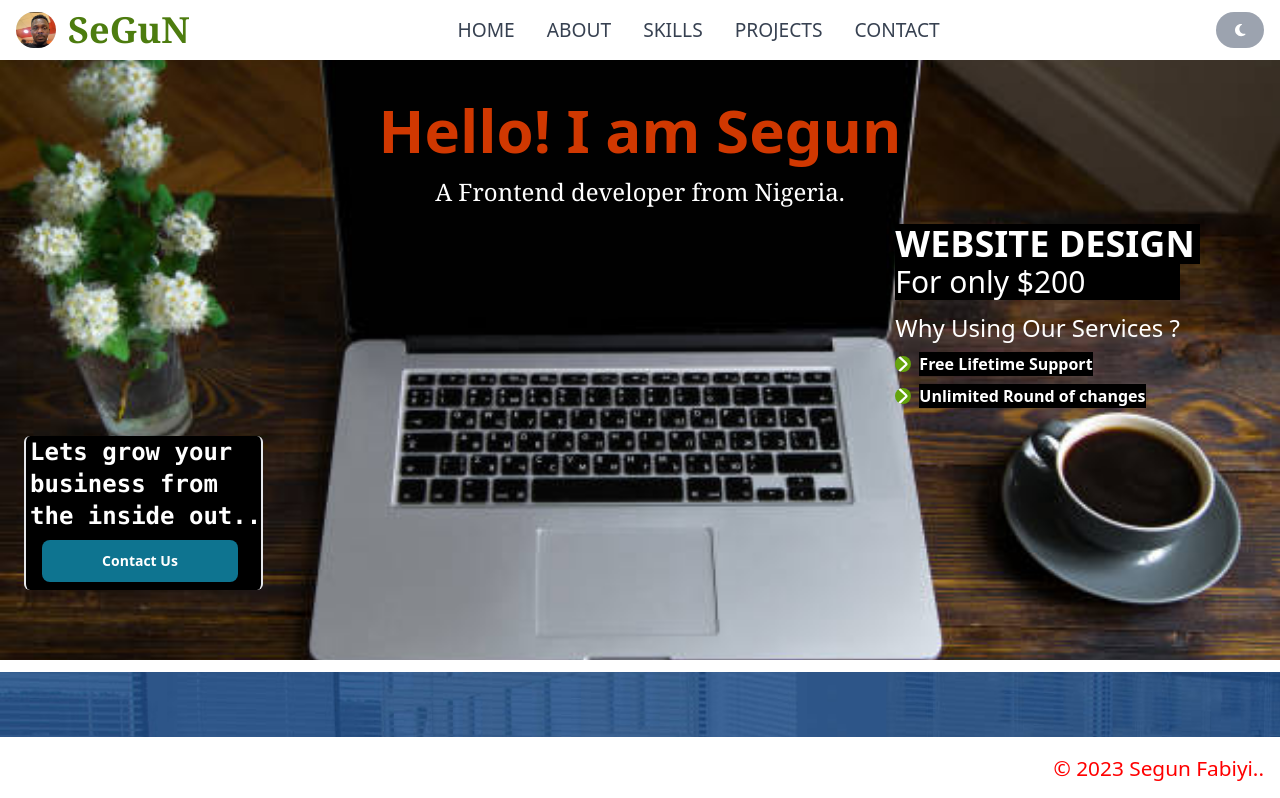
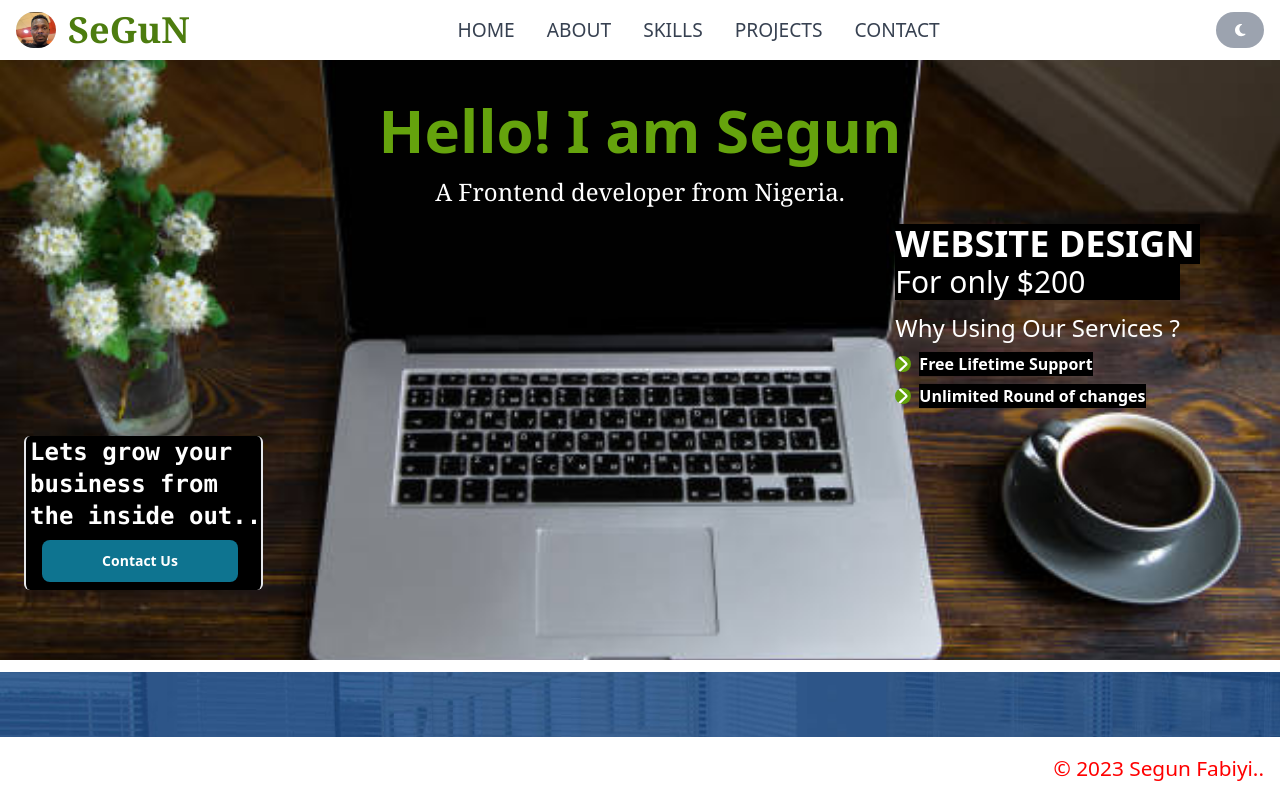
Before and after one commit to fabiyis/IProject, a React (Vite) app: page / in a window 1280 px wide. Shown: the top 798 px of the page. Built offline with nearby package versions, Linux system fonts and the light colour scheme.

Commit message:
modification in Home.jsx file

```diff
--- a/src/components/Home.jsx
+++ b/src/components/Home.jsx
@@ -17,7 +17,7 @@ const Home = ({ isDarkMode }) => {
     <div style={backgroundStyle}>
       <div className="w-full h-full flex items-center justify-center mt-10">
         <div className="text-center hover:bg-gray-900">
-          <h1 className="text-4xl md:text-5xl lg:text-6xl font-bold max-w-xl mb-4 text-orange-600">
+          <h1 className="text-4xl md:text-5xl lg:text-6xl font-bold max-w-xl mb-4 text-lime-600">
            Hello! I am Segun
           </h1>
           <p className="text-lg md:text-2xl lg:text-2xl font-serif font-thin space-1 text-white">
```
